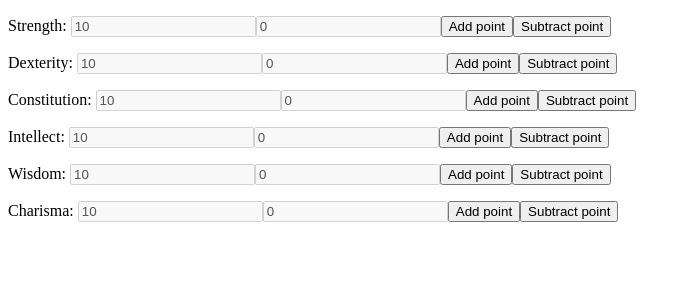
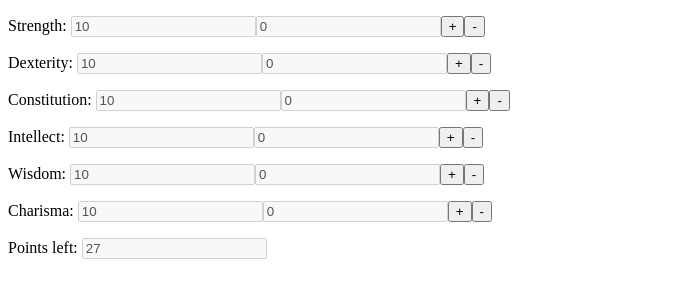
Before and after one commit to IvanRazbegaev/Softgamings_DnD_game, an Angular app: page / in a window 1280 px wide. Shown: the top 300 px of the page, without its empty margins (0-691 px from the left). Built offline with nearby package versions, Linux system fonts and the light colour scheme.

Commit message:
Character sheet - points buy implementation

```diff
--- a/src/app/character-creation-sheet/character-creation-sheet.component.html
+++ b/src/app/character-creation-sheet/character-creation-sheet.component.html
@@ -3,42 +3,46 @@
     Strength:
     <input formControlName="strength">
     <input formControlName="strengthModificator" [value]="calculateModificator('strength')">
-    <button (click)="addPoint('strength')">Add point</button>
-    <button (click)="subtractPoint('strength')">Subtract point</button>
+    <button (click)="addPoint('strength')">+</button>
+    <button (click)="subtractPoint('strength')">-</button>
   </p>
   <p >
     Dexterity:
     <input formControlName="dexterity">
     <input formControlName="dexterityModificator" [value]="calculateModificator('dexterity')">
-    <button (click)="addPoint('dexterity')">Add point</button>
-    <button (click)="subtractPoint('dexterity')">Subtract point</button>
+    <button (click)="addPoint('dexterity')">+</button>
+    <button (click)="subtractPoint('dexterity')">-</button>
   </p>
   <p >
     Constitution:
     <input formControlName="constitution">
     <input formControlName="constitutionModificator" [value]="calculateModificator('constitution')">
-    <button (click)="addPoint('constitution')">Add point</button>
-    <button (click)="subtractPoint('constitution')">Subtract point</button>
+    <button (click)="addPoint('constitution')">+</button>
+    <button (click)="subtractPoint('constitution')">-</button>
   </p>
   <p >
     Intellect:
     <input formControlName="intellect">
     <input formControlName="intellectModificator" [value]="calculateModificator('intellect')">
-    <button (click)="addPoint('intellect')">Add point</button>
-    <button (click)="subtractPoint('intellect')">Subtract point</button>
+    <button (click)="addPoint('intellect')">+</button>
+    <button (click)="subtractPoint('intellect')">-</button>
   </p>
   <p >
     Wisdom:
     <input formControlName="wisdom">
     <input formControlName="wisdomModificator" [value]="calculateModificator('wisdom')">
-    <button (click)="addPoint('wisdom')">Add point</button>
-    <button (click)="subtractPoint('wisdom')">Subtract point</button>
+    <button (click)="addPoint('wisdom')">+</button>
+    <button (click)="subtractPoint('wisdom')">-</button>
   </p>
   <p >
     Charisma:
     <input formControlName="charisma">
     <input formControlName="charismaModificator" [value]="calculateModificator('charisma')">
-    <button (click)="addPoint('charisma')">Add point</button>
-    <button (click)="subtractPoint('charisma')">Subtract point</button>
+    <button (click)="addPoint('charisma')">+</button>
+    <button (click)="subtractPoint('charisma')">-</button>
+  </p>
+  <p >
+    Points left:
+    <input formControlName="pointsBuy">
   </p>
 </form>
--- a/src/app/character-creation-sheet/character-creation-sheet.component.ts
+++ b/src/app/character-creation-sheet/character-creation-sheet.component.ts
@@ -6,7 +6,7 @@ import {UntypedFormControl, UntypedFormGroup, Validators} from "@angular/forms";
   templateUrl: './character-creation-sheet.component.html',
   styleUrls: ['./character-creation-sheet.component.css']
 })
-export class CharacterCreationSheetComponent implements OnInit{
+export class CharacterCreationSheetComponent implements OnInit {
 
   form: UntypedFormGroup = new UntypedFormGroup({
     strength: new UntypedFormControl({value: 10, disabled: true}),
@@ -22,10 +22,14 @@ export class CharacterCreationSheetComponent implements OnInit{
     intellectModificator: new UntypedFormControl({value: null, disabled: true}),
     wisdomModificator: new UntypedFormControl({value: null, disabled: true}),
     charismaModificator: new UntypedFormControl({value: null, disabled: true}),
+
+    pointsBuy: new UntypedFormControl({value: null, disabled: true}),
   });
   readonly minCharacteristicValue: number = 8;
   readonly maxCharacteristicValue: number = 20;
 
+  readonly maxPointsBuyValue: number = 27
+  currentPointsBuyValue: number = 0
 
 
   ngOnInit(): void {
@@ -35,20 +39,26 @@ export class CharacterCreationSheetComponent implements OnInit{
     this.form.get('intellectModificator')?.setValue(this.calculateModificator('intellect'))
     this.form.get('wisdomModificator')?.setValue(this.calculateModificator('wisdom'))
     this.form.get('charismaModificator')?.setValue(this.calculateModificator('charisma'))
+
+    this.currentPointsBuyValue = this.maxPointsBuyValue
+    this.form.get('pointsBuy')?.setValue(this.currentPointsBuyValue)
   }
 
-  addPoint(characteristic: string){
+  addPoint(characteristic: string) {
     const characteristicControl = this.form.get(characteristic)!
-    if(characteristicControl.value + 1 >= this.maxCharacteristicValue){
+
+    if (characteristicControl.value + 1 >= this.maxCharacteristicValue) {
       characteristicControl.setValue(this.maxCharacteristicValue)
     } else {
       characteristicControl.setValue(characteristicControl.value + 1)
     }
   }
 
-  subtractPoint(characteristic: string){
+  subtractPoint(characteristic: string) {
     const characteristicControl = this.form.get(characteristic)!
-    if(characteristicControl.value - 1 <= this.minCharacteristicValue){
+    const bonusBuyCost = this.calculateCurrentPointBuyCost(characteristicControl.value)
+
+    if (characteristicControl.value - 1 <= this.minCharacteristicValue) {
       characteristicControl.setValue(this.minCharacteristicValue)
     } else {
       characteristicControl.setValue(characteristicControl.value - 1)
@@ -57,6 +67,37 @@ export class CharacterCreationSheetComponent implements OnInit{
 
   calculateModificator(characteristic: string): number {
     const currentModificatorValue = this.form.get(characteristic)!.value
-    return Math.floor((currentModificatorValue - 10)/2)
+    return Math.floor((currentModificatorValue - 10) / 2)
+  }
+
+  calculateCurrentPointBuyCost(currentCharacteristicValue: number): number {
+    let currentPointBuyCost: number = 0;
+    switch (true) {
+      case currentCharacteristicValue === 8:
+        currentPointBuyCost = 0
+        break
+      case currentCharacteristicValue === 9:
+        currentPointBuyCost = 1
+        break
+      case currentCharacteristicValue === 10:
+        currentPointBuyCost = 2
+        break
+      case currentCharacteristicValue === 11:
+        currentPointBuyCost = 3
+        break
+      case currentCharacteristicValue === 12:
+        currentPointBuyCost = 4
+        break
+      case currentCharacteristicValue === 13:
+        currentPointBuyCost = 5
+        break
+      case currentCharacteristicValue === 14:
+        currentPointBuyCost = 7
+        break
+      case currentCharacteristicValue === 15:
+        currentPointBuyCost = 9
+        break
+    }
+    return currentPointBuyCost
   }
 }
```
